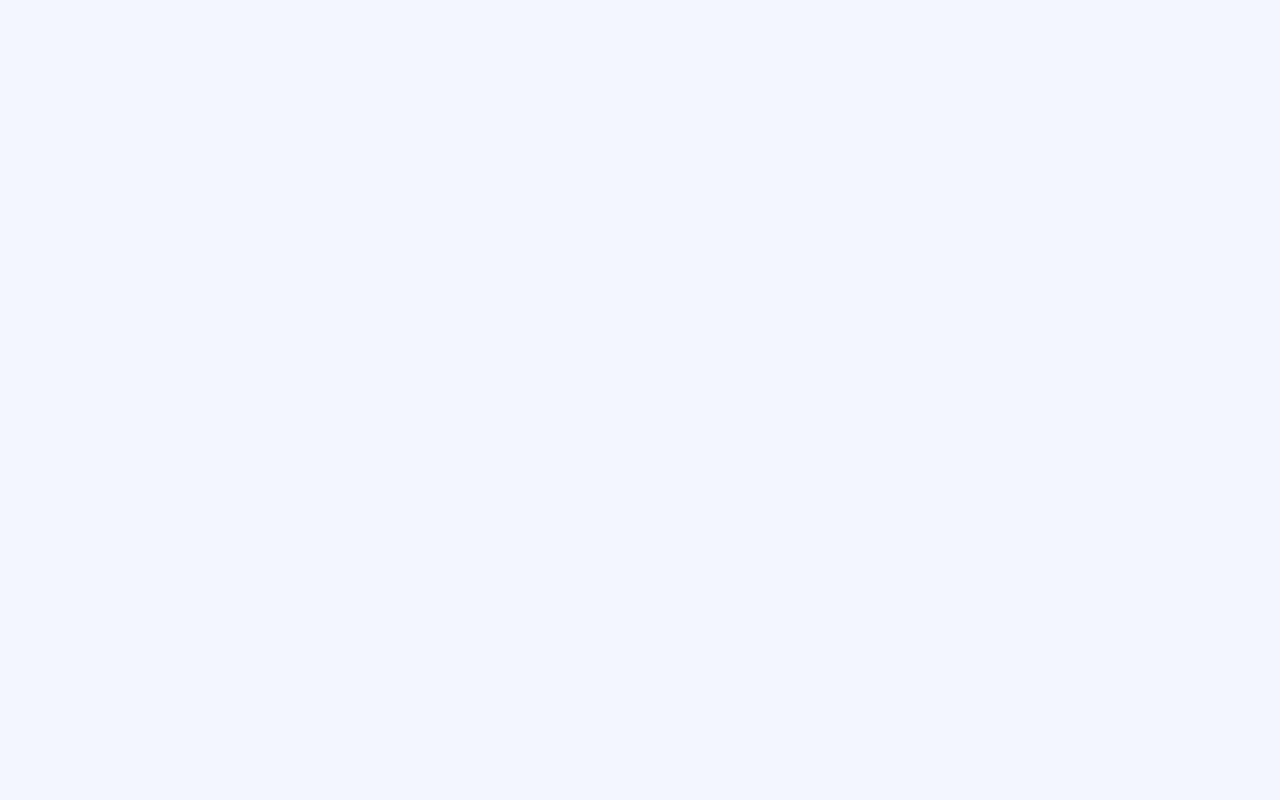
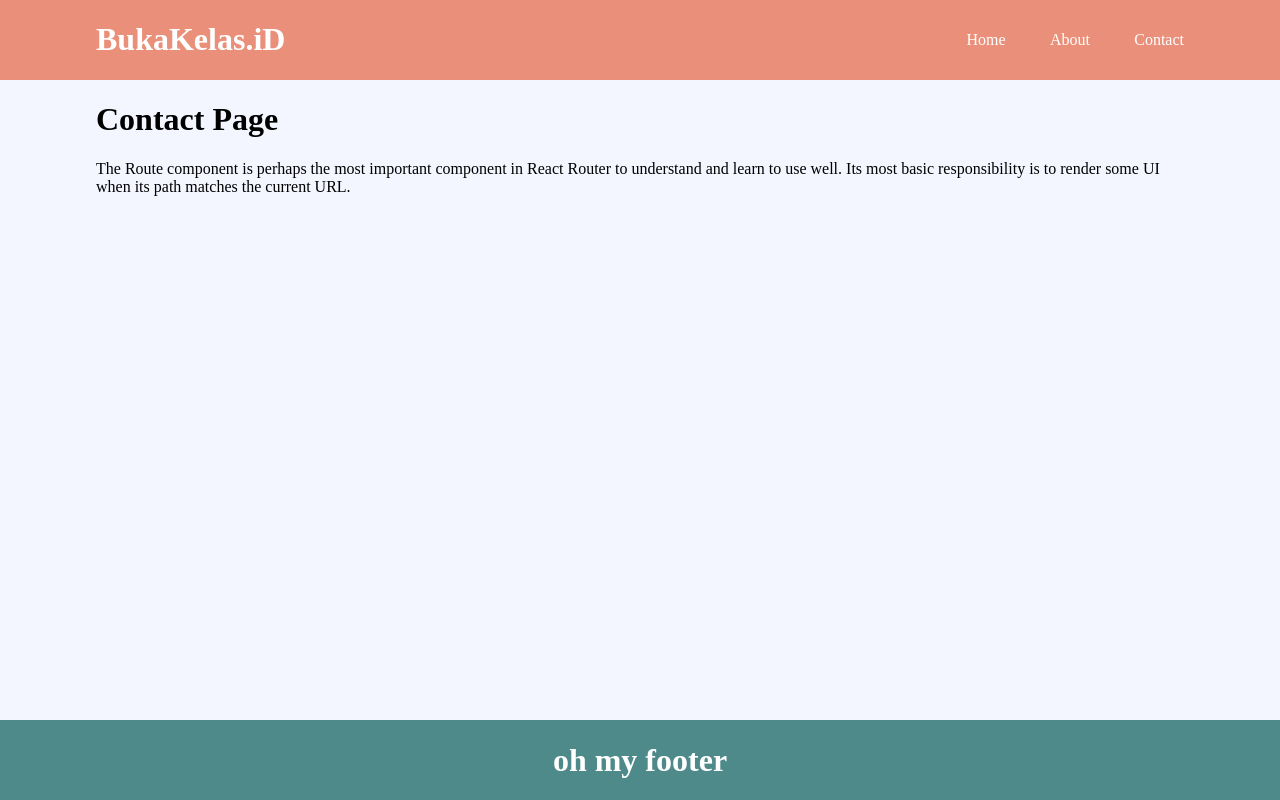
Before and after one commit to ujangaris/React-router, a React (Vite) app: page /contact in a window 1280 px wide. Built offline with nearby package versions, Linux system fonts and the light colour scheme.

Commit message:
Membuat View halaman Contact

```diff
--- a/src/App.jsx
+++ b/src/App.jsx
@@ -3,12 +3,14 @@ import React from "react"
 import { Route } from "react-router-dom"
 import About from "./views/About"
 import Home from "./views/Home"
+import Contact from "./views/Contact"
 
 const App = () => {
   return (
     <div>
       <Route exact path="/" component={Home} />
       <Route path="/about" component={About} />
+      <Route path="/contact" component={Contact} />
     </div>
   )
 }
--- /dev/null
+++ b/src/views/Contact.jsx
@@ -0,0 +1,28 @@
+// rfe
+import React from "react"
+import Footer from "../components/Footer"
+import Navbar from "../components/Navbar"
+
+const Contact = () => {
+  return (
+    <div>
+      <Navbar />
+      <div style={container}>
+        <h1>Contact Page</h1>
+        <p>
+          The Route component is perhaps the most important component in React
+          Router to understand and learn to use well. Its most basic
+          responsibility is to render some UI when its path matches the current
+          URL.
+        </p>
+      </div>
+      <Footer />
+    </div>
+  )
+}
+
+export default Contact
+
+const container = {
+  padding: "0 6rem",
+}
```
Also changed, not shown: 1 other file (tests, documents, lock files or other folders).
